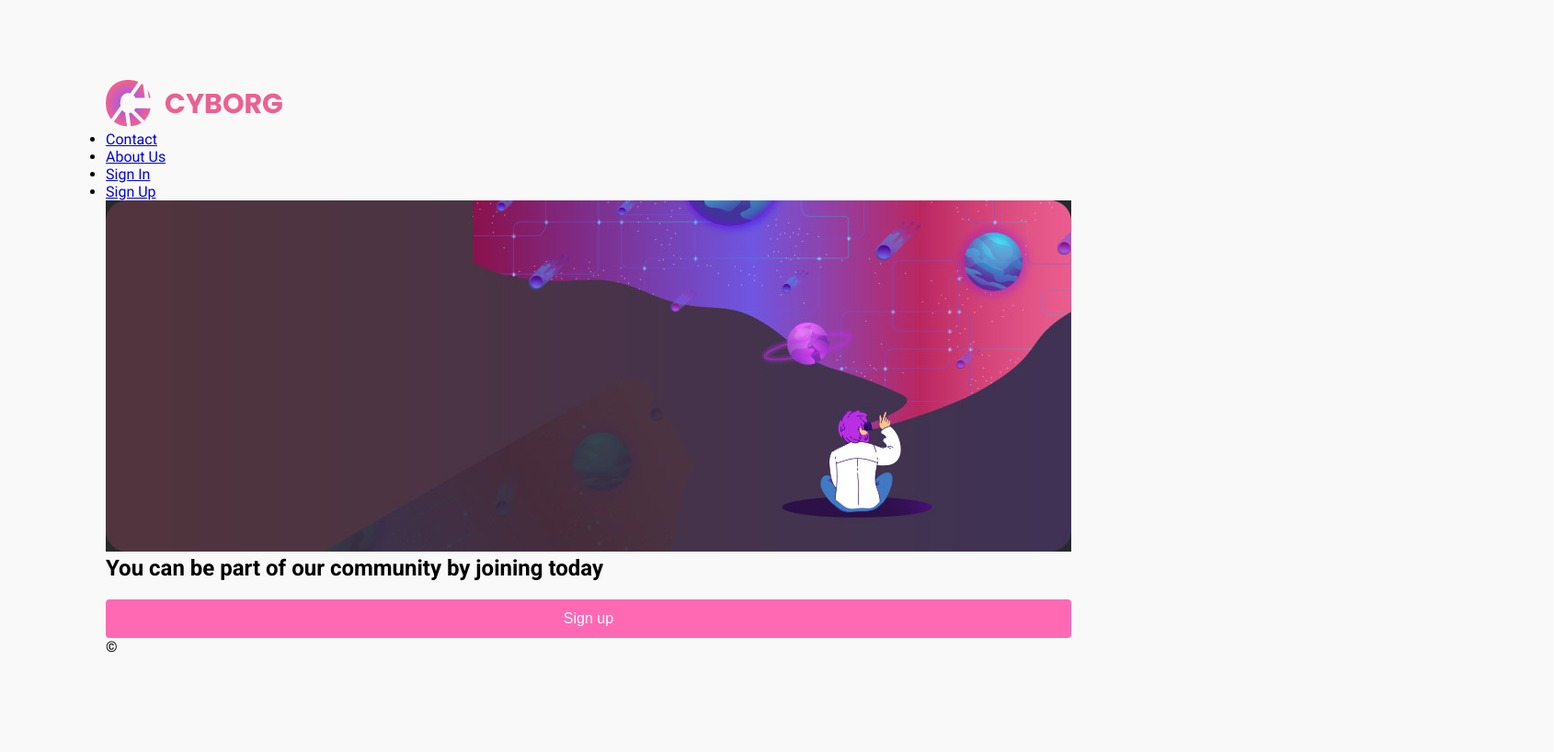
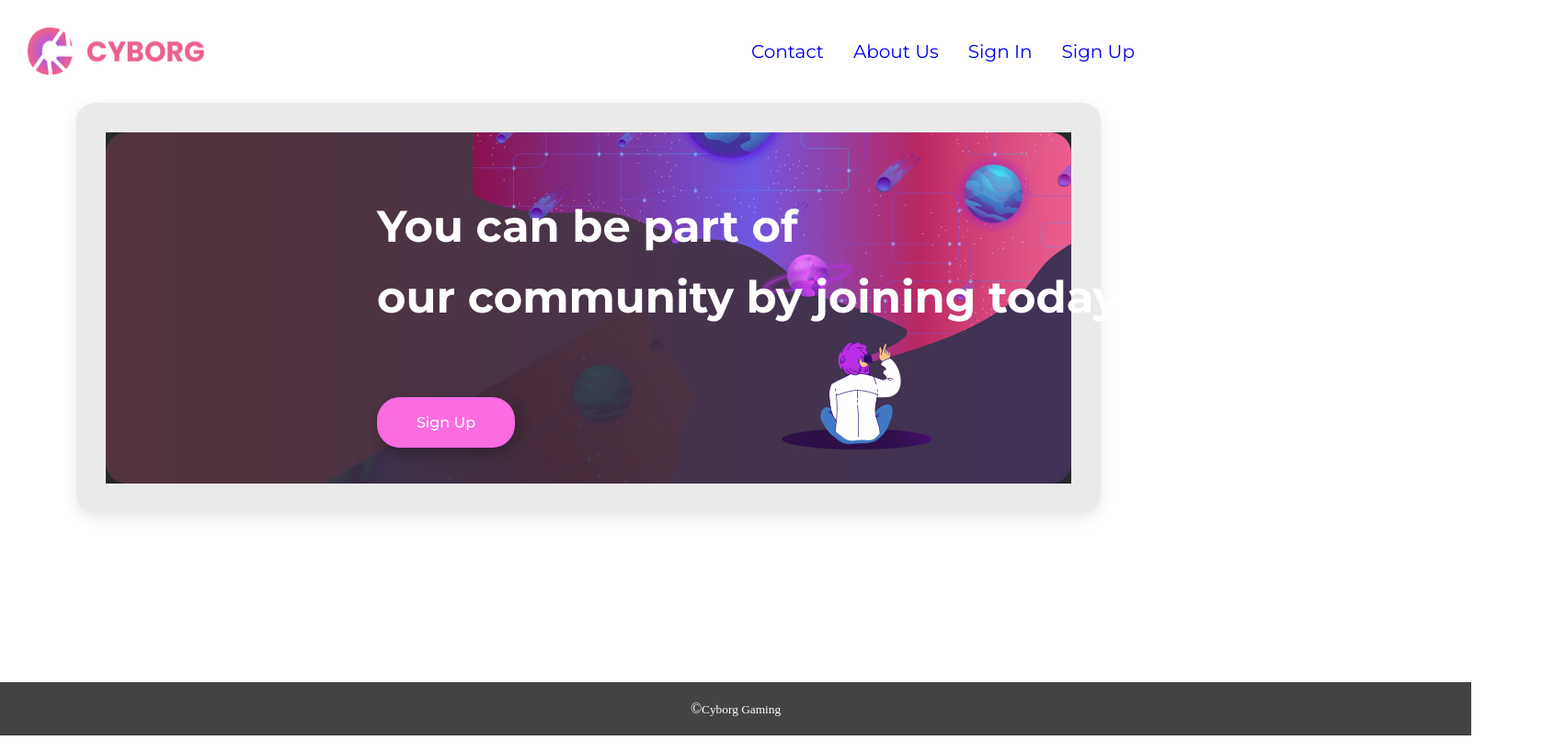
Before and after one commit to Lee-Ann2/cyborg-gaming, a website: page public/index.html in a window 1280 px wide. Shown: the whole page at 92% size, 1690 px wide, since content can reach past the window. Drawn offline with Linux system fonts and the light colour scheme; files that its build step writes are made by us from their sources.

Commit message:
Done with the landing page, fix the nav links in css.

```diff
--- a/public/index.html
+++ b/public/index.html
@@ -5,13 +5,13 @@
     <meta name="viewport" content="width=device-width, initial-scale=1.0">
     <link rel="stylesheet" href="https://cdnjs.cloudflare.com/ajax/libs/font-awesome/7.0.1/css/all.min.css" integrity="sha512-2SwdPD6INVrV/lHTZbO2nodKhrnDdJK9/kg2XD1r9uGqPo1cUbujc+IYdlYdEErWNu69gVcYgdxlmVmzTWnetw==" crossorigin="anonymous" referrerpolicy="no-referrer" />
     <link rel="shortcut icon" href="images/fav.png" type="image/x-icon">
-    <link rel="stylesheet" href="style.css">
+    <link rel="stylesheet" href="/public/styles/style.css">
     <title>Cyborg Gaming</title>
 </head>
 <body>
     <div class="container-box">
         <header>
-            <nav>
+            <nav class="navbar">
                 <img src="images/logo.png" alt="logo of cyborg gaming">
                 <ul>
                     <li><a href="contact.html">Contact</a></li>
@@ -23,8 +23,10 @@
         </header>
         <main>
             <img src="images/banner-bg.jpg" alt="banner">
-            <h2>You can be part of our community by joining today</h2>
-            <button>Sign up</button>
+            <div>
+                <h2>You can be part of <br> our community by joining today</h2>
+            </div>
+            <button><a href="/public/pages/forms/signup.html">Sign Up</a></button>
         </main>
         <footer>
             <p>&copy;<small>Cyborg Gaming</small></p>
--- /dev/null
+++ b/public/styles/form.css
@@ -0,0 +1,99 @@
+@import url('https://fonts.googleapis.com/css2?family=Dancing+Script:wght@400..700&family=Montserrat:ital,wght@0,100..900;1,100..900&family=Open+Sans:ital,wght@0,300..800;1,300..800&family=Roboto:ital,wght@0,100..900;1,100..900&display=swap');
+
+* {
+    margin: 0;
+    padding: 0;
+    box-sizing: border-box;
+}
+
+body {
+    background-color: #f9f9f9;
+    font-family: "Roboto", sans-serif;
+    font-style: normal;
+    display: flex;
+    justify-content: center;
+    align-items: center;
+    min-height: 100vh;
+}
+
+.container {
+    background-color: #fff;
+    border-radius: 8px;
+    box-shadow: 0px 5px 15px rgba(0, 0, 0, 0.1);
+    width: 100%;
+    max-width: 400px;
+    padding: 30px;
+    overflow: hidden;
+}
+
+h1 {
+    text-align: center;
+    color: #333;
+    margin-bottom: 1.2rem;
+}
+
+.form-group {
+    margin-bottom: 20px;
+    position: relative;
+}
+
+label {
+    display: block;
+    margin-bottom: 5px;
+    color: #555;
+    font-family: bold;
+}
+
+input {
+    border: 2px solid #f0f0f0;
+    border-radius: 4px;
+    display: block;
+    width: 100%;
+    padding: 10px;
+    font-size: 14px;
+    transition: border-color 0.3s;
+}
+
+input:focus {
+    outline: none;
+    border-color: #3498db;
+}
+
+small {
+    visibility: hidden;
+    position: absolute;
+    bottom: -18px;
+    left: 0;
+    font-size: 12px;
+}
+
+button {
+    cursor: pointer;
+    background: #ff69b4;
+    border: none;
+    color: #fff;
+    display: block;
+    font-size: 1rem;
+    margin-top: 20px;
+    padding: 12px;
+    border-radius: 4px;
+    width: 100%;
+    transition: background-color 0.3s;
+}
+
+button:hover {
+    background-color: #ff1493;
+}
+
+.form-group.error input {
+    background-color: #e74c3c;
+}
+
+.form-group.success input {
+    border-color: #7fff00;
+}
+
+.form-group.error small {
+    visibility: visible;
+    color: #e74c3c;
+}
--- a/public/styles/style.css
+++ b/public/styles/style.css
@@ -4,96 +4,94 @@
     margin: 0;
     padding: 0;
     box-sizing: border-box;
+    list-style: none;
+    text-decoration: none;
 }
 
-body {
-    background-color: #f9f9f9;
-    font-family: "Roboto", sans-serif;
-    font-style: normal;
+header nav {
     display: flex;
-    justify-content: center;
-    align-items: center;
-    min-height: 100vh;
+    justify-content: space-between;
+    margin: 10px;
+    padding: 20px;
+    font-family: "Montserrat", sans-serif;
+    font-size: 20px;
+
 }
 
-.container {
-    background-color: #fff;
-    border-radius: 8px;
-    box-shadow: 0px 5px 15px rgba(0, 0, 0, 0.1);
-    width: 100%;
-    max-width: 400px;
-    padding: 30px;
-    overflow: hidden;
+.navbar ul {
+    list-style: none;
+    padding: 0;
+    margin: 0;
+    display: flex;
 }
 
-h1 {
-    text-align: center;
-    color: #333;
-    margin-bottom: 1.2rem;
+.navbar li a {
+    padding: 14px 16px;
+    text-decoration: none;
+    display: block;
 }
 
-.form-group {
-    margin-bottom: 20px;
-    position: relative;
+
+
+main img{
+    background-color: #eaeaea;
+    box-shadow: 0px 5px 15px rgba(0, 0, 0, 0.1);
+    margin-left: auto;
+    margin-right: auto;
+    display: block;
+    padding: 2em;
+    border-radius: 20px;
 }
 
-label {
-    display: block;
-    margin-bottom: 5px;
-    color: #555;
-    font-family: bold;
+main div h2 {
+    position: relative;
+    top: -350px;
+    left: 410px;
+    font-size: 48px;
+    color: #fff;
+    font-family: "Montserrat", sans-serif;
+    text-align: justify;
+    word-break: break-all;
+    line-height: 1.6em;
 }
 
-input {
-    border: 2px solid #f0f0f0;
-    border-radius: 4px;
-    display: block;
-    width: 100%;
-    padding: 10px;
-    font-size: 14px;
-    transition: border-color 0.3s;
+main button {
+    position: relative;
+    top: -280px;
+    left: 410px;
+    padding: 1em;
+    font-family: "Montserrat", sans-serif;
+    font-size: 1em;
+    background-color: #fa6ce2;
+    border: 2px solid #f968e1;
+    box-shadow: 2px 5px 15px rgba(0, 0, 0, 0.3);
+    width: 150px;
+    border-radius: 25px;
+    cursor: pointer;
 }
 
-input:focus {
-    outline: none;
-    border-color: #3498db;
-}
-
-small {
-    visibility: hidden;
-    position: absolute;
-    bottom: -18px;
-    left: 0;
-    font-size: 12px;
-}
-
-button {
-    cursor: pointer;
-    background: #ff69b4;
-    border: none;
+main button a {
     color: #fff;
-    display: block;
-    font-size: 1rem;
-    margin-top: 20px;
-    padding: 12px;
-    border-radius: 4px;
-    width: 100%;
-    transition: background-color 0.3s;
+    font-weight: 500;
 }
 
 button:hover {
-    background-color: #ff1493;
+    background-color: #fd8bea;
+    margin-top: -10px;
+    box-shadow: 0px 5px 15px rgba(250, 148, 235, 0.1);
+}
+button a:visited {
+    color: #fff;
 }
 
-.form-group.error input {
-    background-color: #e74c3c;
+footer {
+    margin-top: auto;
+    padding: 20px;
+    position: fixed;
+    bottom: 0;
+    text-align: center;
+    align-items: center;
+    background-color: rgb(68, 67, 67);
+    width: 200vh;
+    color: #fff;
 }
-
-.form-group.success input {
-    border-color: #7fff00;
-}
-
-.form-group.error small {
-    visibility: visible;
-    color: #e74c3c;
-}
```
Also changed, not shown: public/pages/forms/signin.html (+2 -2 lines), public/pages/forms/signup.html (+2 -2 lines), public/scripts/form.js (renamed from public/scripts/script.js).
